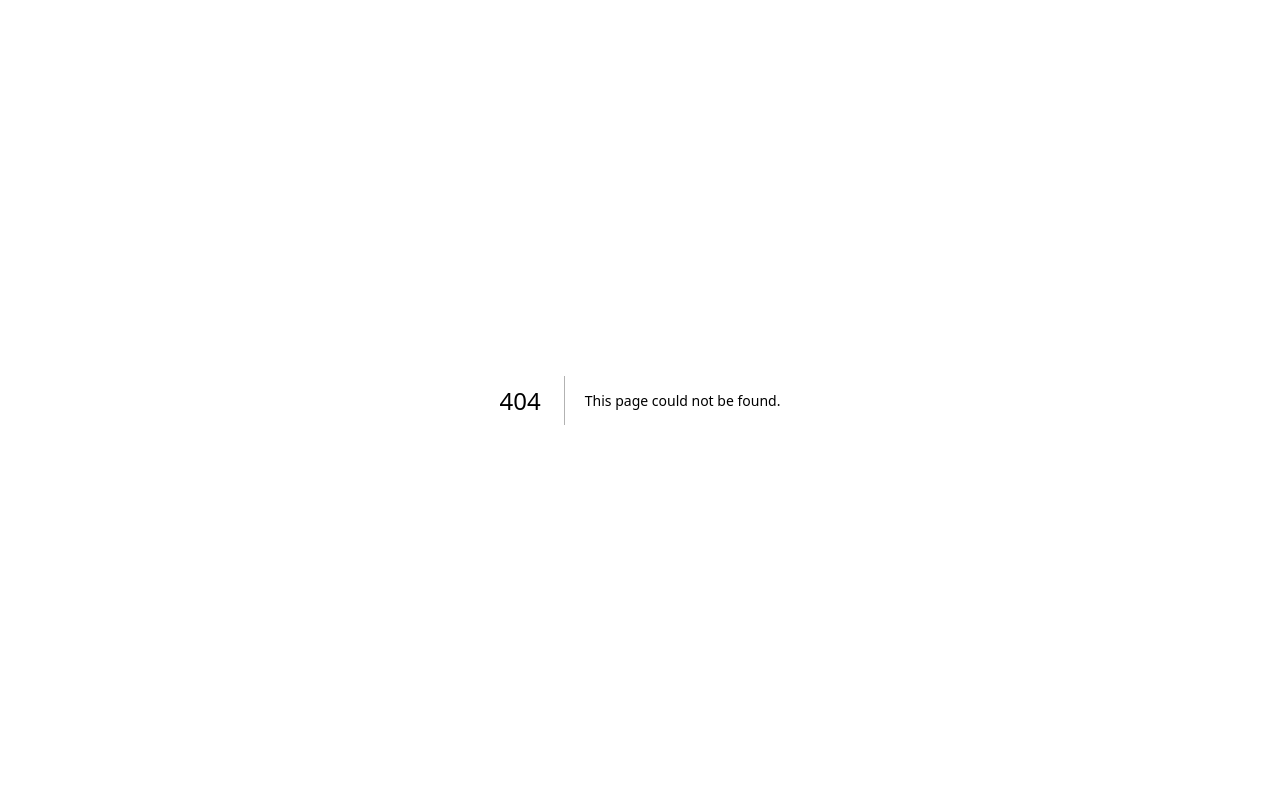
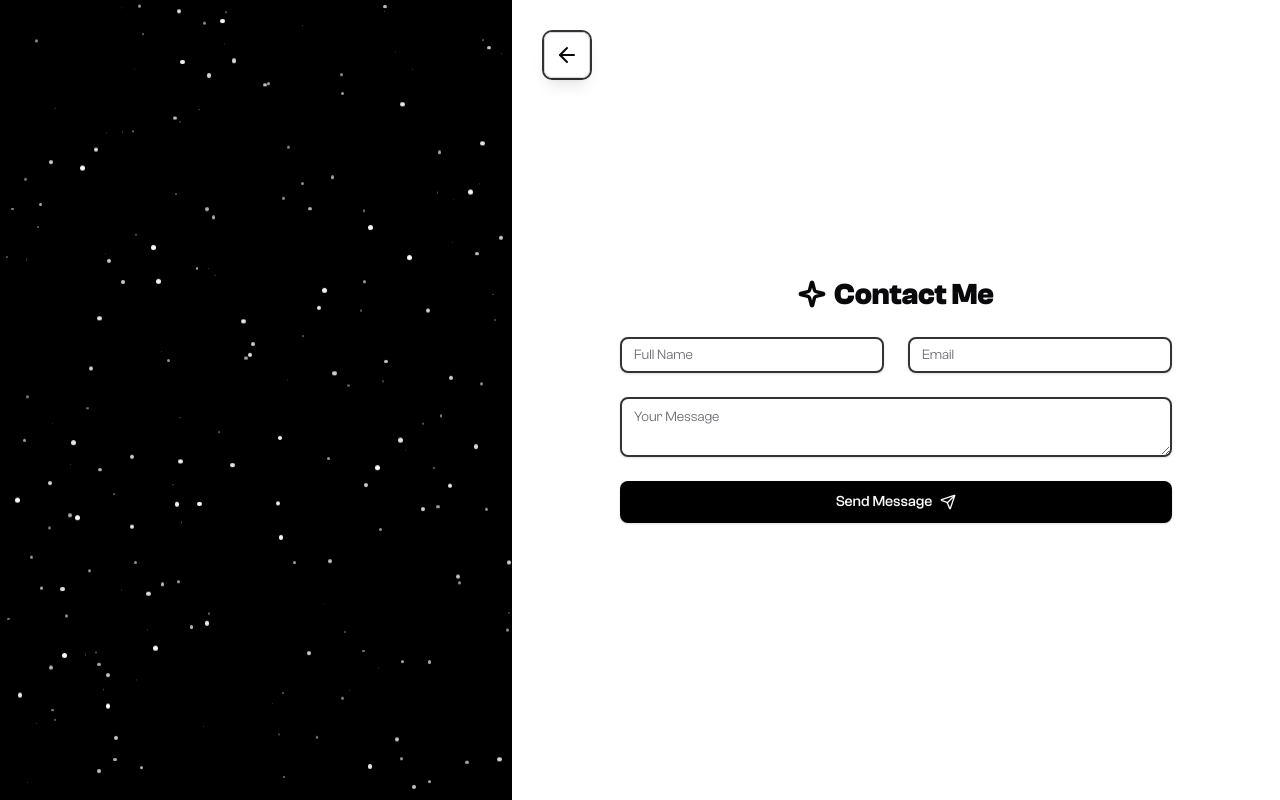
Before and after one commit to AnasZwawi/portfolio-2, a Next.js app: page /contact in a window 1280 px wide. Before the commit this address had no page. Built offline with nearby package versions, Linux system fonts and the light colour scheme.

Commit message:
Add testimonial and about sections

```diff
--- a/app/components/AboutSectionTwo.tsx
+++ b/app/components/AboutSectionTwo.tsx
@@ -29,14 +29,14 @@ export const AboutSectionTwo = () => {
           <div className="flex gap-4">
             <Input
               placeholder="Full Name"
-              className="border-2 border-black/80 shadow"
+              className="border-2 rounded-lg border-black/80 shadow"
               name="name"
               type="text"
               required
             />
             <Input
               placeholder="Email"
-              className="border-2 border-black/80 shadow"
+              className="border-2 rounded-lg border-black/80 shadow"
               name="email"
               type="email"
               required
@@ -44,7 +44,7 @@ export const AboutSectionTwo = () => {
           </div>
           <Textarea
             placeholder="Your Message"
-            className="border-2 border-black/80 shadow mt-4 max-h-[150px]"
+            className="border-2 rounded-lg border-black/80 shadow mt-4 max-h-[150px]"
             name="message"
             required
           />
--- a/app/components/Navbar.tsx
+++ b/app/components/Navbar.tsx
@@ -65,7 +65,7 @@ export const Navbar = () => {
               </Link>
               <Link
                 className="flex gap-1 items-center bg-black rounded-l-full px-5 text-white group relative transition duration-300 py-3"
-                href="#contact"
+                href="/contact"
               >
                 <Mail className="size-5" />
 
@@ -131,7 +131,7 @@ export const Navbar = () => {
               </Link>
               <Link
                 className="flex gap-1 items-center bg-black rounded-full px-5 text-white group relative transition duration-300 py-2.5"
-                href="#contact"
+                href="/contact"
               >
                 <Mail className="w-4 h-4 hidden md:block" />
                 Contact
--- /dev/null
+++ b/app/contact/page.tsx
@@ -0,0 +1,99 @@
+"use client";
+import { Button } from "@/components/ui/button";
+import { Input } from "@/components/ui/input";
+import { Textarea } from "@/components/ui/textarea";
+import { ArrowLeft, MoveLeft, Send, Sparkle } from "lucide-react";
+import Link from "next/link";
+import React, { useState } from "react";
+
+const Page = () => {
+  const [particles] = useState(
+    Array.from({ length: 200 }, () => {
+      const size = Math.random() * 4 + 1; // Random size between 1 and 5
+      return {
+        x: Math.random() * 100,
+        y: Math.random() * 100,
+        size,
+        delay: Math.random() * 2, // Delay between 0 and 2 seconds
+        duration: Math.random() * 4 + 2, // Duration between 2 and 6 seconds
+        opacity: size / 5, // Smaller size = less opacity
+      };
+    })
+  );
+
+  return (
+    <div className="w-full h-screen flex">
+      {/* Animated Particle Section */}
+      <div className="h-full w-[40%] bg-black relative overflow-hidden">
+        {particles.map((particle, index) => (
+          <div
+            key={index}
+            className="absolute bg-white rounded-full animate-[float_ease-in-out_infinite]"
+            style={{
+              top: `${particle.y}%`,
+              left: `${particle.x}%`,
+              width: `${particle.size}px`,
+              height: `${particle.size}px`,
+              animationDelay: `${particle.delay}s`,
+              animationDuration: `${particle.duration}s`,
+              transform: "translate(-50%, -50%)",
+              opacity: particle.opacity, // Apply dynamic opacity
+            }}
+          ></div>
+        ))}
+      </div>
+
+      {/* Contact Form Section */}
+      <div className="w-full md:w-[60%] h-full flex items-center justify-center relative">
+        <Link href={"/"} className="absolute top-8 cursor-pointer shadow-lg hover:scale-[1.05] hover:bg-black hover:text-white duration-150 left-8 rounded-lg border border-gray-300 ring-2 ring-black/80 p-[10px]">
+          <ArrowLeft className="" />
+        </Link>
+        <div className="w-[600px] h-fit">
+          <div className="p-6">
+            <div className="w-fit mx-auto flex items-center gap-2 text-3xl">
+              <Sparkle
+                className="size-6 md:size-7 relative bottom-[1px]"
+                strokeWidth={3}
+              />
+              <span className="font-black">Contact Me</span>
+            </div>
+          </div>
+          <form
+            className="p-6 pt-0 gap-6"
+            action="https://getform.io/f/bqooygxb"
+            method="post"
+          >
+            <div className="flex gap-6">
+              <Input
+                placeholder="Full Name"
+                className="border-2 rounded-lg border-black/80 shadow"
+                name="name"
+                type="text"
+                required
+              />
+              <Input
+                placeholder="Email"
+                className="border-2 rounded-lg border-black/80 shadow"
+                name="email"
+                type="email"
+                required
+              />
+            </div>
+            <Textarea
+              placeholder="Your Message"
+              className="border-2 rounded-lg border-black/80 shadow my-6 max-h-[150px]"
+              name="message"
+              required
+            />
+            <Button className="text-[15px] px-5 py-[21px] rounded-lg w-full">
+              Send Message
+              <Send />
+            </Button>
+          </form>
+        </div>
+      </div>
+    </div>
+  );
+};
+
+export default Page;
--- a/app/sections/CTA.tsx
+++ b/app/sections/CTA.tsx
@@ -1,5 +1,6 @@
 import { Button } from "@/components/ui/button";
 import { Send } from "lucide-react";
+import Link from "next/link";
 import React from "react";
 
 export const CTA = () => {
@@ -15,7 +16,14 @@ export const CTA = () => {
             discuss how I can help you achieve your goals.
           </p>
         </div>
-        <Button className="bg-white text-black text-[15px] px-5 py-[19px]" variant={'outline'}>Contact Me <Send/></Button>
+        <Button
+          className="bg-white text-black text-[15px] px-5 py-[19px]"
+          variant={"outline"}
+        >
+          <Link href={"/contact"} className="flex items-center gap-1">
+            Contact Me <Send />
+          </Link>
+        </Button>
       </div>
     </div>
   );
--- a/app/sections/Footer.tsx
+++ b/app/sections/Footer.tsx
@@ -7,7 +7,7 @@ export const Footer = () => {
   return (
     <footer>
       <div className="w-[93%] mx-auto md:max-w-[1000px] mt-4 mb-[5rem] sm:mb-0">
-        <Separator className="bg-black"/>
+        <Separator className="bg-black/90 h-[2px] rounded-full"/>
         <div className="flex justify-between py-4">
           <p className="font-medium">&copy; 2024. All rights reserved.</p>
           <nav className="flex gap-x-2">
--- a/app/sections/Hero.tsx
+++ b/app/sections/Hero.tsx
@@ -3,35 +3,36 @@ import { ArrowDown, Icon } from "lucide-react";
 import React from "react";
 import { starNorth } from "@lucide/lab";
 import Image from "next/image";
+import Link from "next/link";
 
 export const Hero = () => {
   return (
     <div className="w-full mt-[4rem] md:mt-[8rem] flex flex-col justify-center relative overflow-x-clip ">
-      <div className="absolute top-1/2 left-1/2 transform -translate-x-1/2 -translate-y-1/2 m-auto w-[1000px] h-[1000px] rounded-full border border-black/50">
+      <div className="absolute top-1/2 left-1/2 transform -translate-x-1/2 -translate-y-1/2 m-auto w-[1000px] h-[1000px] rounded-full border border-black/80">
         <Icon
           iconNode={starNorth}
-          className="absolute left-4 top-2/3 text-gray-500 animate-spin-slow"
+          className="absolute left-4 top-2/3 text-black/80 animate-spin-slow"
           size={40}
         />
       </div>
-      <div className="absolute top-1/2 left-1/2 transform -translate-x-1/2 -translate-y-1/2 m-auto w-[800px] h-[800px] rounded-full border border-black/30">
+      <div className="absolute top-1/2 left-1/2 transform -translate-x-1/2 -translate-y-1/2 m-auto w-[800px] h-[800px] rounded-full border border-black/40">
         <Icon
           iconNode={starNorth}
-          className="absolute right-3 bottom-2/3 text-gray-400 animate-spin-slow"
+          className="absolute right-3 bottom-2/3 text-black/40 animate-spin-slow"
           size={36}
         />
       </div>
       <div className="absolute top-1/2 left-1/2 transform -translate-x-1/2 -translate-y-1/2 m-auto w-[600px] h-[600px] rounded-full border border-black/20">
         <Icon
           iconNode={starNorth}
-          className="absolute left-[6px] bottom-2/3 text-gray-300 animate-spin-slow"
+          className="absolute left-[6px] bottom-2/3 text-black/20 animate-spin-slow"
           size={32}
         />
       </div>
       <div className="absolute top-1/2 left-1/2 transform -translate-x-1/2 -translate-y-1/2 m-auto w-[400px] h-[400px] rounded-full border border-black/10">
         <Icon
           iconNode={starNorth}
-          className="absolute right-9 top-[80%] text-gray-200 animate-spin-slow"
+          className="absolute right-9 top-[80%] text-black/10 animate-spin-slow"
           size={28}
         />
       </div>
@@ -39,7 +40,7 @@ export const Hero = () => {
         <Image
           src="/me.jpg"
           alt="Photo"
-          className="rounded-lg relative top-[1.4rem] z-30 filter grayscale"
+          className="rounded-lg relative top-[1.4rem] z-30 filter grayscale border-2 border-black/90"
           width={150}
           height={150}
         />
@@ -63,7 +64,9 @@ export const Hero = () => {
             Explore My Work <ArrowDown />
           </Button>
           <Button className="pl-5 rounded-lg pr-7 py-6 text-[15px]">
-            <span className="text-lg">👋</span>Let&apos;s Connect
+            <Link href={"/contact"}>
+              <span className="text-lg mr-2">👋</span>Let&apos;s Connect
+            </Link>
           </Button>
         </div>
       </div>
--- a/app/sections/Testimonials.tsx
+++ b/app/sections/Testimonials.tsx
@@ -36,13 +36,13 @@ export const Testimonials = () => {
       </div>
       <div className="w-full pb-16 md:pb-24 overflow-x-clip">
         <div className="flex [mask-image:linear-gradient(to_right,transparent,black_10%,black_90%,transparent)]">
-          <div className="flex flex-none gap-9 py-4 pr-4 animate-move-left [animation-duration:70s] md:[animation-duration:90s] hover:[animation-play-state:paused]">
+          <div className="flex flex-none gap-9 py-4 pr-4 animate-move-left [animation-duration:30s] md:[animation-duration:90s] hover:[animation-play-state:paused]">
             {[...new Array(2)].fill(0).map((_, index) => (
               <Fragment key={index}>
                 {testimonials.map((testimonial) => (
                   <div
                     key={testimonial.id}
-                    className="p-8 border w-[300px] md:w-[430px] border-gray-300 ring-2 ring-black rounded-lg flex flex-col gap-4 hover:scale-105 duration-300 cursor-default"
+                    className="p-8 border max-w-[300px] md:max-w-[380px] border-gray-300 ring-2 ring-black rounded-lg flex flex-col gap-4 hover:scale-105 duration-300 cursor-default"
                   >
                     <div className="flex gap-4 items-center">
                       <Image
@@ -61,7 +61,7 @@ export const Testimonials = () => {
                         </p>
                       </div>
                     </div>
-                    <p className="text-[17px]">{testimonial.content}</p>
+                    <p className="text-[15px] font-medium text-justify">{testimonial.content}</p>
                   </div>
                 ))}
               </Fragment>
--- a/tailwind.config.ts
+++ b/tailwind.config.ts
@@ -11,65 +11,66 @@ const config: Config = {
   theme: {
     extend: {
       colors: {
-  			background: 'hsl(var(--background))',
-  			foreground: 'hsl(var(--foreground))',
+        background: "hsl(var(--background))",
+        foreground: "hsl(var(--foreground))",
         card: {
-  				DEFAULT: 'hsl(var(--card))',
-  				foreground: 'hsl(var(--card-foreground))'
+          DEFAULT: "hsl(var(--card))",
+          foreground: "hsl(var(--card-foreground))",
         },
         popover: {
-  				DEFAULT: 'hsl(var(--popover))',
-  				foreground: 'hsl(var(--popover-foreground))'
+          DEFAULT: "hsl(var(--popover))",
+          foreground: "hsl(var(--popover-foreground))",
         },
         primary: {
-  				DEFAULT: 'hsl(var(--primary))',
-  				foreground: 'hsl(var(--primary-foreground))'
+          DEFAULT: "hsl(var(--primary))",
+          foreground: "hsl(var(--primary-foreground))",
         },
         secondary: {
-  				DEFAULT: 'hsl(var(--secondary))',
-  				foreground: 'hsl(var(--secondary-foreground))'
+          DEFAULT: "hsl(var(--secondary))",
+          foreground: "hsl(var(--secondary-foreground))",
         },
         muted: {
-  				DEFAULT: 'hsl(var(--muted))',
-  				foreground: 'hsl(var(--muted-foreground))'
+          DEFAULT: "hsl(var(--muted))",
+          foreground: "hsl(var(--muted-foreground))",
         },
         accent: {
-  				DEFAULT: 'hsl(var(--accent))',
-  				foreground: 'hsl(var(--accent-foreground))'
+          DEFAULT: "hsl(var(--accent))",
+          foreground: "hsl(var(--accent-foreground))",
         },
         destructive: {
-  				DEFAULT: 'hsl(var(--destructive))',
-  				foreground: 'hsl(var(--destructive-foreground))'
+          DEFAULT: "hsl(var(--destructive))",
+          foreground: "hsl(var(--destructive-foreground))",
         },
-  			border: 'hsl(var(--border))',
-  			input: 'hsl(var(--input))',
-  			ring: 'hsl(var(--ring))',
+        border: "hsl(var(--border))",
+        input: "hsl(var(--input))",
+        ring: "hsl(var(--ring))",
         chart: {
-  				'1': 'hsl(var(--chart-1))',
-  				'2': 'hsl(var(--chart-2))',
-  				'3': 'hsl(var(--chart-3))',
-  				'4': 'hsl(var(--chart-4))',
-  				'5': 'hsl(var(--chart-5))'
-  			}
+          "1": "hsl(var(--chart-1))",
+          "2": "hsl(var(--chart-2))",
+          "3": "hsl(var(--chart-3))",
+          "4": "hsl(var(--chart-4))",
+          "5": "hsl(var(--chart-5))",
+        },
       },
       borderRadius: {
-  			lg: 'var(--radius)',
-  			md: 'calc(var(--radius) - 2px)',
-  			sm: 'calc(var(--radius) - 4px)'
+        lg: "var(--radius)",
+        md: "calc(var(--radius) - 2px)",
+        sm: "calc(var(--radius) - 4px)",
       },
       animation: {
-				'ping-large': "ping-large 0.7s ease-in-out infinite",
-				'spin-slow': "spin-slow 5s linear infinite",
-				'move-left': "move-left 25s linear infinite",
+        "ping-large": "ping-large 0.7s ease-in-out infinite",
+        "spin-slow": "spin-slow 5s linear infinite",
+        "move-left": "move-left 25s linear infinite",
+        float: "float 4s ease-in-out infinite",
       },
-			keyframes:{
-				"ping-large":{
-					"75%, 100%":{
+      keyframes: {
+        "ping-large": {
+          "75%, 100%": {
             transform: "scale(3)",
-						opacity: "0"
-					}
+            opacity: "0",
           },
-				"spin-slow":{
+        },
+        "spin-slow": {
           "0%": {
             transform: "rotate(0deg)",
           },
@@ -77,17 +78,20 @@ const config: Config = {
             transform: "rotate(360deg)",
           },
         },
-				"move-left":{
-					"0%":{
+        "move-left": {
+          "0%": {
             transform: "translateX(0%)",
           },
-					"100%":{
+          "100%": {
             transform: "translateX(-50%)",
-					}
-				}
           },
-
-  	}
+        },
+        "float": {
+          "0%, 100%": { transform: "translateY(0)" },
+          "50%": { transform: "translateY(-20px)" },
+        },
+      },
+    },
   },
   plugins: [require("tailwindcss-animate")],
 };
```
Lines whose indentation alone changed are shown as unchanged.
